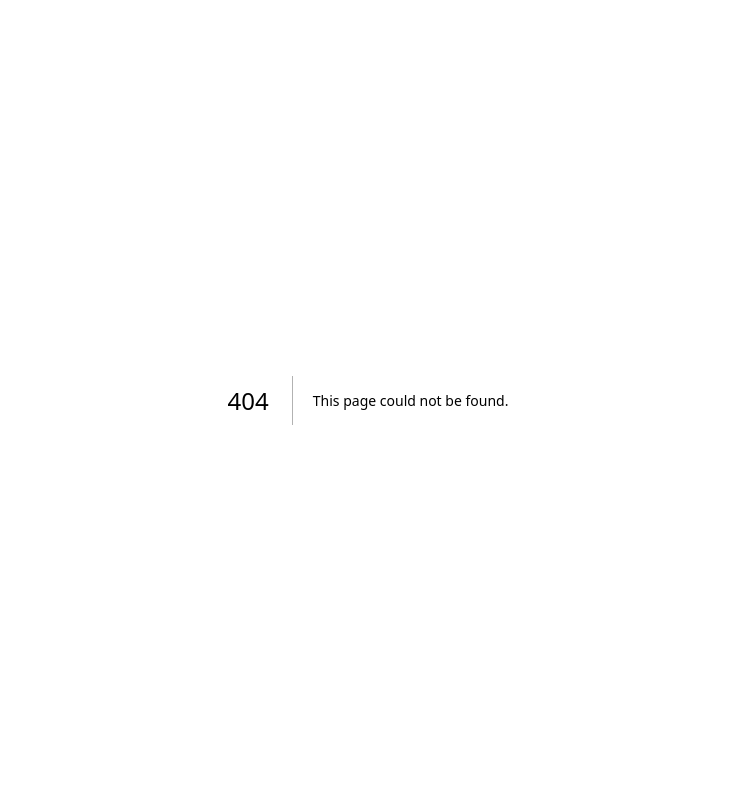
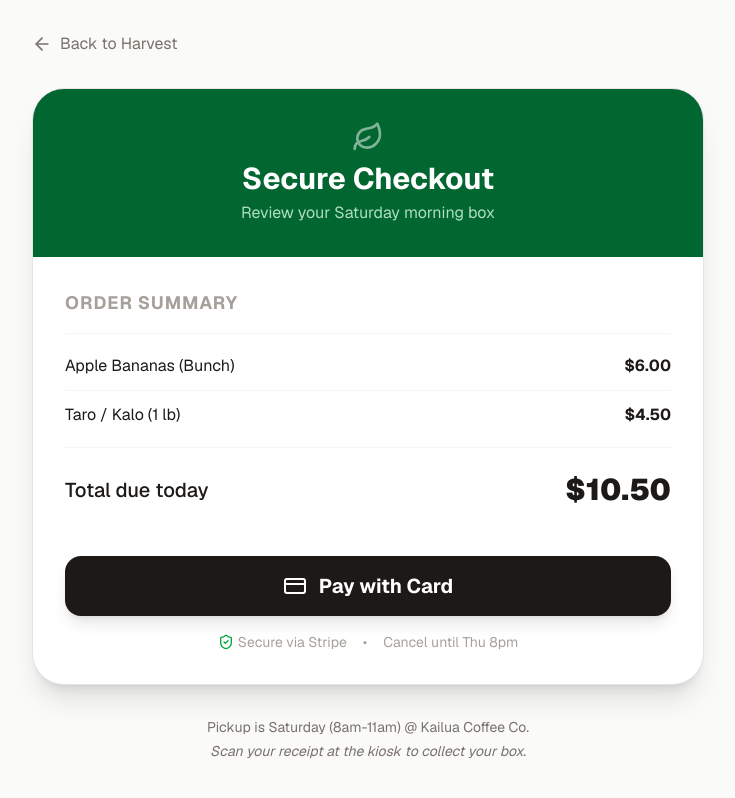
Before and after one commit to daimirai/honolulu-hub-app, a Next.js app: page /checkout in a window 1280 px wide. Before the commit this address had no page. Shown: the whole page, without its empty margins (272-1007 px from the left). Built offline with nearby package versions, Linux system fonts and the light colour scheme.

Commit message:
chore: optimize Stripe initialization for Vercel builds

```diff
--- a/app/api/stripe/connect/route.ts
+++ b/app/api/stripe/connect/route.ts
@@ -1,8 +1,10 @@
 import { NextResponse } from 'next/server';
 import Stripe from 'stripe';
 
+export const dynamic = 'force-dynamic';
+
 // Initialize Stripe with the secret key we securely saved in .env.local
-const stripe = new Stripe(process.env.STRIPE_SECRET_KEY!, {
+const stripe = new Stripe(process.env.STRIPE_SECRET_KEY || 'sk_test_mock', {
   apiVersion: '2025-02-24.acacia' as any, // latest stable
 });
 
--- /dev/null
+++ b/app/checkout/page.tsx
@@ -0,0 +1,86 @@
+'use client';
+
+import React, { useState } from 'react';
+import { CreditCard, ShieldCheck, ArrowLeft, Leaf } from 'lucide-react';
+import Link from 'next/link';
+
+export default function CheckoutPage() {
+  const [loading, setLoading] = useState(false);
+
+  const handlePayment = () => {
+    setLoading(true);
+    // Future: Integrate Stripe Elements or Checkout redirect here
+    setTimeout(() => {
+      alert("This will eventually redirect to Stripe for secure payment.");
+      setLoading(false);
+    }, 1000);
+  };
+
+  return (
+    <div className="min-h-screen bg-stone-50 font-sans text-stone-900 p-4 md:p-8">
+      <div className="max-w-2xl mx-auto">
+
+        <Link href="/" className="inline-flex items-center text-stone-500 hover:text-stone-900 mb-8 transition-colors">
+          <ArrowLeft size={20} className="mr-2" /> Back to Harvest
+        </Link>
+
+        <div className="bg-white rounded-[2rem] shadow-xl border border-stone-200 overflow-hidden">
+          <div className="bg-green-800 p-8 text-white text-center">
+            <Leaf className="mx-auto mb-2 opacity-50" size={32} />
+            <h1 className="text-3xl font-bold">Secure Checkout</h1>
+            <p className="text-green-100 opacity-80 mt-1">Review your Saturday morning box</p>
+          </div>
+
+          <div className="p-8 space-y-8">
+            {/* Order Summary */}
+            <div className="space-y-4">
+              <h2 className="text-lg font-bold uppercase tracking-wider text-stone-400">Order Summary</h2>
+              <div className="divide-y divide-stone-100 border-t border-b border-stone-100 py-2">
+                <div className="flex justify-between py-3">
+                  <span>Apple Bananas (Bunch)</span>
+                  <span className="font-bold">$6.00</span>
+                </div>
+                <div className="flex justify-between py-3">
+                  <span>Taro / Kalo (1 lb)</span>
+                  <span className="font-bold">$4.50</span>
+                </div>
+              </div>
+
+              <div className="flex justify-between items-center pt-2">
+                <span className="text-xl font-medium">Total due today</span>
+                <span className="text-3xl font-black">$10.50</span>
+              </div>
+            </div>
+
+            {/* Payment CTA */}
+            <div className="space-y-4 pt-4">
+              <button
+                onClick={handlePayment}
+                disabled={loading}
+                className="w-full bg-stone-900 hover:bg-stone-800 disabled:bg-stone-400 text-white py-4 rounded-2xl font-bold text-xl shadow-lg transition-all flex items-center justify-center"
+              >
+                {loading ? "Processing..." : (
+                  <>
+                    <CreditCard className="mr-3" /> Pay with Card
+                  </>
+                )}
+              </button>
+
+              <div className="flex items-center justify-center text-stone-400 text-sm gap-4">
+                <span className="flex items-center"><ShieldCheck size={16} className="mr-1 text-green-600"/> Secure via Stripe</span>
+                <span>•</span>
+                <span>Cancel until Thu 8pm</span>
+              </div>
+            </div>
+          </div>
+        </div>
+
+        {/* Pickup Reminder */}
+        <div className="mt-8 text-center text-stone-500 text-sm">
+          <p>Pickup is Saturday (8am-11am) @ Kailua Coffee Co.</p>
+          <p className="mt-1 italic">Scan your receipt at the kiosk to collect your box.</p>
+        </div>
+      </div>
+    </div>
+  );
+}
--- a/app/farmer/dashboard/page.tsx
+++ b/app/farmer/dashboard/page.tsx
@@ -87,6 +87,18 @@ export default function FarmerDashboard() {
                   <td className="p-6"><span className="bg-green-100 text-green-800 px-3 py-1 rounded-full text-sm font-medium">Active</span></td>
                 </tr>
                 <tr className="hover:bg-stone-50 transition-colors">
+                  <td className="p-6 font-medium text-stone-900">Okinawan Sweet Potato (2 lb)</td>
+                  <td className="p-6 text-stone-600">$7.50</td>
+                  <td className="p-6 text-stone-600">50</td>
+                  <td className="p-6"><span className="bg-green-100 text-green-800 px-3 py-1 rounded-full text-sm font-medium">Active</span></td>
+                </tr>
+                <tr className="hover:bg-stone-50 transition-colors">
+                  <td className="p-6 font-medium text-stone-900">Cherry Tomatoes (Pint)</td>
+                  <td className="p-6 text-stone-600">$5.00</td>
+                  <td className="p-6 text-stone-600">30</td>
+                  <td className="p-6"><span className="bg-green-100 text-green-800 px-3 py-1 rounded-full text-sm font-medium">Active</span></td>
+                </tr>
+                <tr className="hover:bg-stone-50 transition-colors">
                   <td className="p-6 font-medium text-stone-900">Aquaponic Butter Lettuce</td>
                   <td className="p-6 text-stone-600">$3.00</td>
                   <td className="p-6 text-stone-600">0</td>
--- a/app/page.tsx
+++ b/app/page.tsx
@@ -1,5 +1,6 @@
 import React from 'react';
 import { ShoppingBag, MapPin, Clock, Leaf } from 'lucide-react';
+import Link from 'next/link';
 
 export default function ConsumerStorefront() {
   return (
@@ -73,6 +74,34 @@ export default function ConsumerStorefront() {
           </div>
         </div>
 
+        {/* Item 3 */}
+        <div className="bg-white p-6 rounded-2xl shadow-sm border border-stone-200 flex flex-col md:flex-row justify-between items-center gap-4">
+          <div>
+            <h3 className="text-xl font-bold">Okinawan Sweet Potato (2 lb)</h3>
+            <p className="text-stone-500 mt-1">Vibrant purple, naturally sweet, and nutrient-dense.</p>
+          </div>
+          <div className="flex items-center gap-4 w-full md:w-auto justify-between">
+            <span className="text-2xl font-bold text-stone-900">$7.50</span>
+            <button className="bg-stone-900 hover:bg-stone-800 text-white px-6 py-2 rounded-lg font-medium transition-colors">
+              Add to Box
+            </button>
+          </div>
+        </div>
+
+        {/* Item 4 */}
+        <div className="bg-white p-6 rounded-2xl shadow-sm border border-stone-200 flex flex-col md:flex-row justify-between items-center gap-4">
+          <div>
+            <h3 className="text-xl font-bold">Local Cherry Tomatoes (Pint)</h3>
+            <p className="text-stone-500 mt-1">Sun-ripened in Waimanalo. Bursting with flavor.</p>
+          </div>
+          <div className="flex items-center gap-4 w-full md:w-auto justify-between">
+            <span className="text-2xl font-bold text-stone-900">$5.00</span>
+            <button className="bg-stone-900 hover:bg-stone-800 text-white px-6 py-2 rounded-lg font-medium transition-colors">
+              Add to Box
+            </button>
+          </div>
+        </div>
+
       </main>
 
       {/* Floating Checkout Bar */}
@@ -82,9 +111,9 @@ export default function ConsumerStorefront() {
             <p className="text-stone-500 text-sm font-medium">Your Box</p>
             <p className="text-2xl font-bold text-stone-900">$10.50</p>
           </div>
-          <button className="bg-green-600 hover:bg-green-700 text-white px-8 py-3 rounded-xl font-bold text-lg shadow-sm transition-colors">
+          <Link href="/checkout" className="bg-green-600 hover:bg-green-700 text-white px-8 py-3 rounded-xl font-bold text-lg shadow-sm transition-colors">
             Checkout
-          </button>
+          </Link>
         </div>
       </div>
     </div>
```
